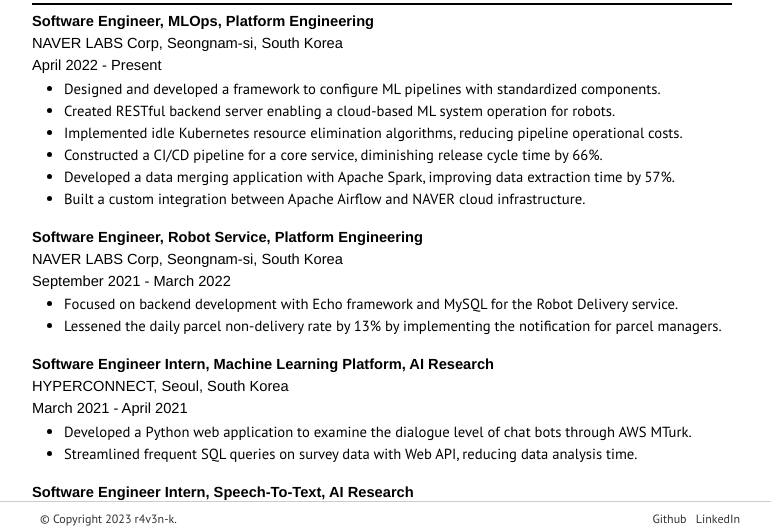
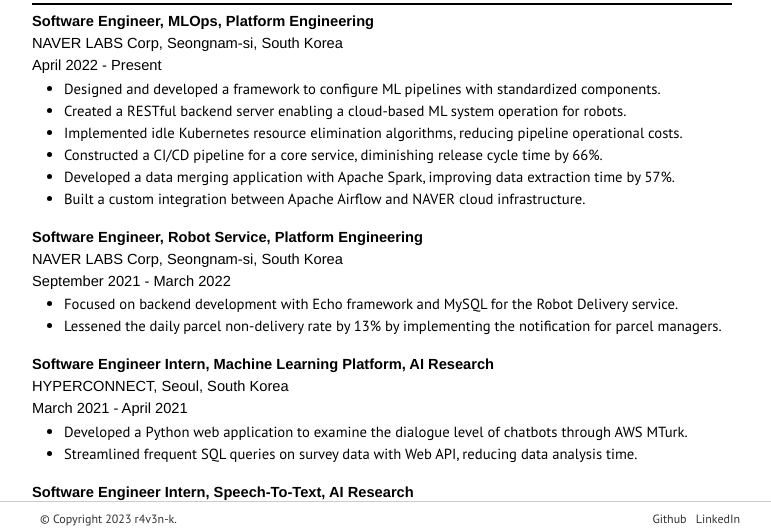
Before and after one commit to r4v3n-k/r4v3n-k.github.io, a Jekyll site: the page built from _pages/resume.md, in a window 1280 px wide. Shown: the part 364-894 px from the top of the page, without its empty margins (258-1029 px from the left). Built offline with Jekyll 4.4.1, drawn with Linux system fonts in a browser that asks for light colours; nearby versions of some CDN libraries; some web fonts are replaced.

Commit message:
update resume words

```diff
--- a/_pages/resume.md
+++ b/_pages/resume.md
@@ -54,7 +54,7 @@
 -->
 
 - Designed and developed a framework to configure ML pipelines with standardized components.
-- Created RESTful backend server enabling a cloud-based ML system operation for robots.
+- Created a RESTful backend server enabling a cloud-based ML system operation for robots.
 - Implemented idle Kubernetes resource elimination algorithms, reducing pipeline operational costs.
 - Constructed a CI/CD pipeline for a core service, diminishing release cycle time by 66%.
 - Developed a data merging application with Apache Spark, improving data extraction time by 57%.
@@ -78,7 +78,7 @@
 
 <!-- 1:1 대화 -> 3번의 조사 -> 2번 이상 false 를 받은 사람 탐색 (abusing people), true dataset 확보 -->
 <!-- 생성된 데이터를 조회하는 인터페이스를 개발하여 연구원들의 실험 시간을 3시간 -> 20분 정도 단축 (SQL 문에 익숙하지 않아서) -->
-- Developed a Python web application to examine the dialogue level of chat bots through AWS MTurk.
+- Developed a Python web application to examine the dialogue level of chatbots through AWS MTurk.
 - Streamlined frequent SQL queries on survey data with Web API, reducing data analysis time.
 
 <div class="resume-item-title">
```
